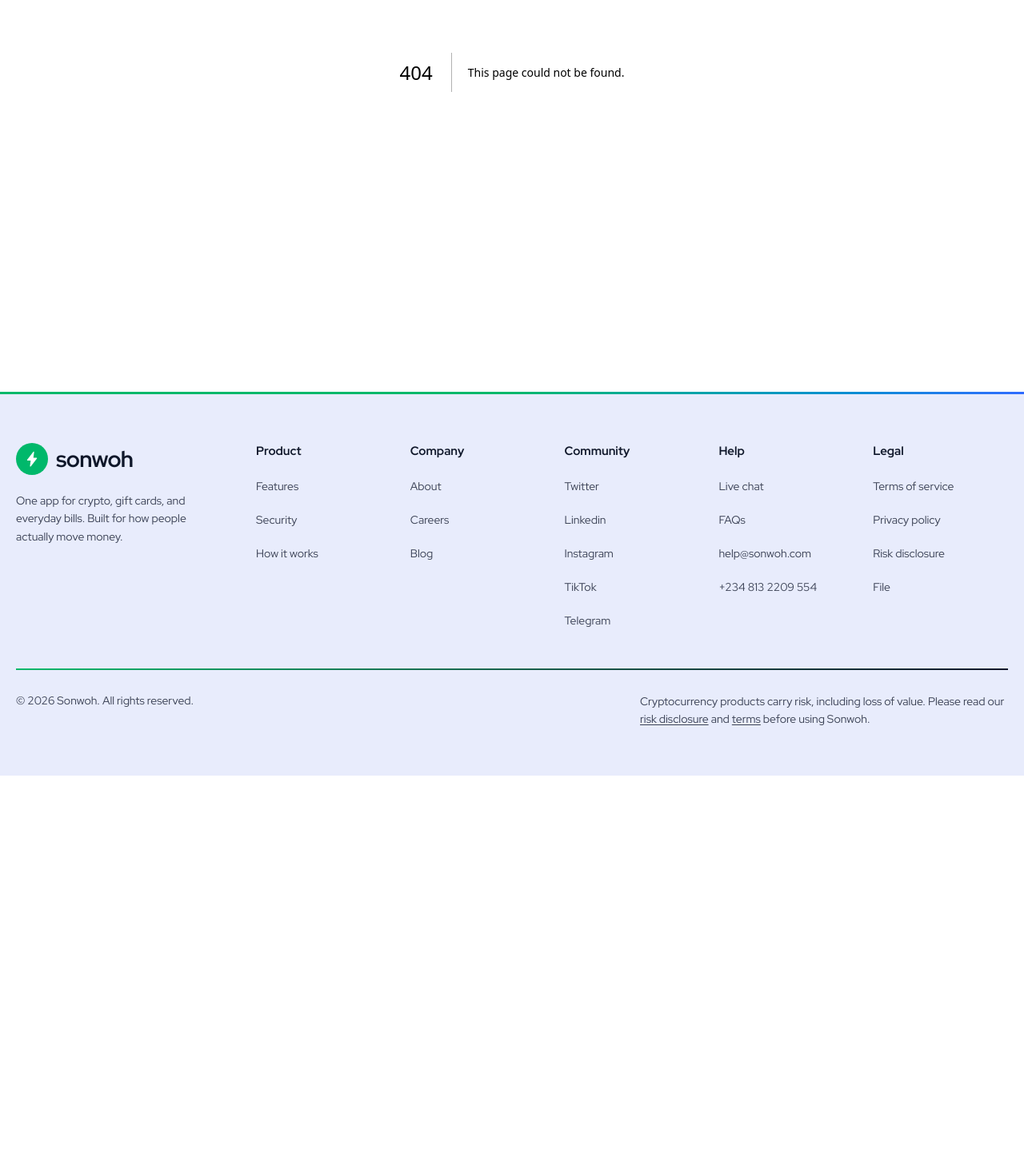
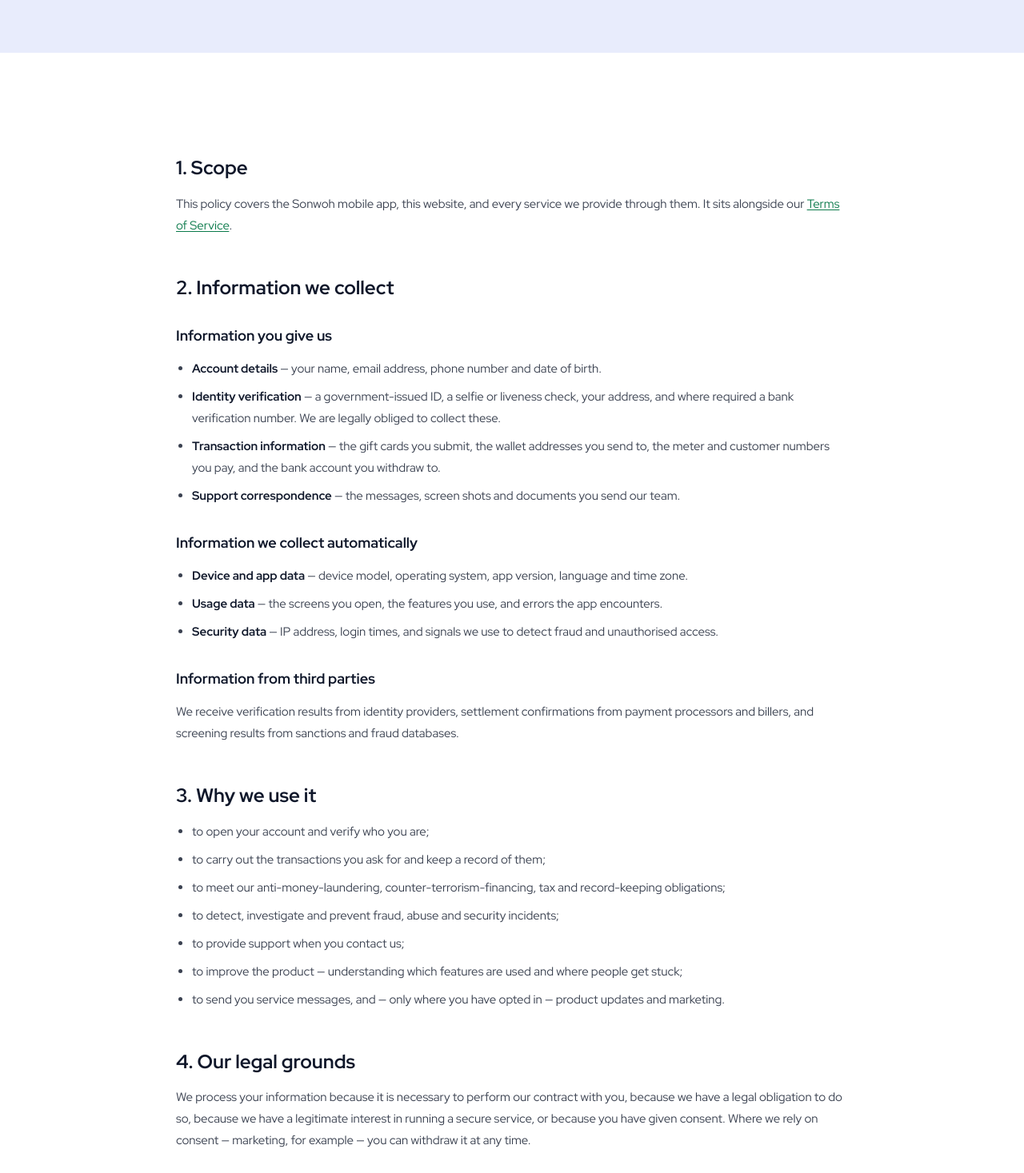
Before and after one commit to Lonepay/sonwoh, a Next.js app: page /legal/privacy in a window 1280 px wide. Before the commit this address had no page. Shown: the part 416-1883 px from the top of the page at 80% size. Before the commit the page ends 1386 px from the top, so only its background shows below. Built offline with nearby package versions, Linux system fonts and the light colour scheme.

Commit message:
privacy policy

```diff
--- /dev/null
+++ b/src/app/legal/privacy/page.tsx
@@ -0,0 +1,200 @@
+// Draft privacy policy written against the product described in the Figma file.
+// Have counsel review before this goes live.
+import type { Metadata } from "next";
+import Link from "next/link";
+import LegalPage from "@/components/LegalPage";
+
+export const metadata: Metadata = {
+  title: "Privacy Policy",
+  description:
+    "How Sonwoh collects, uses, shares and protects your personal information, and the rights you have over it.",
+};
+
+export default function PrivacyPage() {
+  return (
+    <LegalPage
+      title="Privacy Policy"
+      summary="This policy explains what personal information Sonwoh collects, why we collect it, who we share it with, and the control you have over it."
+    >
+      <h2 id="scope">1. Scope</h2>
+      <p>
+        This policy covers the Sonwoh mobile app, this website, and every
+        service we provide through them. It sits alongside our{" "}
+        <Link href="/legal/terms">Terms of Service</Link>.
+      </p>
+
+      <h2 id="what-we-collect">2. Information we collect</h2>
+      <h3>Information you give us</h3>
+      <ul>
+        <li>
+          <strong>Account details</strong> &mdash; your name, email address,
+          phone number and date of birth.
+        </li>
+        <li>
+          <strong>Identity verification</strong> &mdash; a government-issued ID,
+          a selfie or liveness check, your address, and where required a bank
+          verification number. We are legally obliged to collect these.
+        </li>
+        <li>
+          <strong>Transaction information</strong> &mdash; the gift cards you
+          submit, the wallet addresses you send to, the meter and customer
+          numbers you pay, and the bank account you withdraw to.
+        </li>
+        <li>
+          <strong>Support correspondence</strong> &mdash; the messages, screen
+          shots and documents you send our team.
+        </li>
+      </ul>
+      <h3>Information we collect automatically</h3>
+      <ul>
+        <li>
+          <strong>Device and app data</strong> &mdash; device model, operating
+          system, app version, language and time zone.
+        </li>
+        <li>
+          <strong>Usage data</strong> &mdash; the screens you open, the features
+          you use, and errors the app encounters.
+        </li>
+        <li>
+          <strong>Security data</strong> &mdash; IP address, login times, and
+          signals we use to detect fraud and unauthorised access.
+        </li>
+      </ul>
+      <h3>Information from third parties</h3>
+      <p>
+        We receive verification results from identity providers, settlement
+        confirmations from payment processors and billers, and screening results
+        from sanctions and fraud databases.
+      </p>
+
+      <h2 id="why">3. Why we use it</h2>
+      <ul>
+        <li>to open your account and verify who you are;</li>
+        <li>
+          to carry out the transactions you ask for and keep a record of them;
+        </li>
+        <li>
+          to meet our anti-money-laundering, counter-terrorism-financing, tax
+          and record-keeping obligations;
+        </li>
+        <li>
+          to detect, investigate and prevent fraud, abuse and security
+          incidents;
+        </li>
+        <li>to provide support when you contact us;</li>
+        <li>
+          to improve the product &mdash; understanding which features are used
+          and where people get stuck;
+        </li>
+        <li>
+          to send you service messages, and &mdash; only where you have opted in
+          &mdash; product updates and marketing.
+        </li>
+      </ul>
+
+      <h2 id="legal-basis">4. Our legal grounds</h2>
+      <p>
+        We process your information because it is necessary to perform our
+        contract with you, because we have a legal obligation to do so, because
+        we have a legitimate interest in running a secure service, or because
+        you have given consent. Where we rely on consent &mdash; marketing, for
+        example &mdash; you can withdraw it at any time.
+      </p>
+
+      <h2 id="sharing">5. Who we share it with</h2>
+      <p>
+        We do not sell your personal information. We share it only with:
+      </p>
+      <ul>
+        <li>
+          <strong>Service providers</strong> who help us operate &mdash;
+          identity verification, cloud hosting, payment processing, customer
+          support tooling and analytics &mdash; under contracts that limit what
+          they may do with it.
+        </li>
+        <li>
+          <strong>Billers and networks</strong>, where a payment you have
+          initiated requires it.
+        </li>
+        <li>
+          <strong>Regulators and law enforcement</strong>, where we are legally
+          required to disclose or where it is necessary to prevent a crime.
+        </li>
+        <li>
+          <strong>A successor entity</strong>, if Sonwoh is ever involved in a
+          merger, acquisition or sale of assets. We would notify you first.
+        </li>
+      </ul>
+
+      <h2 id="transfers">6. International transfers</h2>
+      <p>
+        Some of our providers operate outside Nigeria. Where your information is
+        transferred abroad we put appropriate safeguards in place so it remains
+        protected to the standard described in this policy.
+      </p>
+
+      <h2 id="retention">7. How long we keep it</h2>
+      <p>
+        We keep account and transaction records for as long as your account is
+        open and for a minimum of five years after it closes, which is the
+        retention period financial regulations require of us. Support
+        correspondence and analytics data are kept for shorter periods, and
+        anything we no longer need is deleted or anonymised.
+      </p>
+
+      <h2 id="security">8. How we protect it</h2>
+      <p>
+        Information is encrypted in transit and at rest. Access to production
+        systems is restricted to staff who need it, protected by multi-factor
+        authentication, and logged. We monitor continuously for unusual
+        activity. No system is perfectly secure, so please also do your part:
+        use a strong, unique password and never share one-time codes.
+      </p>
+
+      <h2 id="rights">9. Your rights</h2>
+      <p>You can ask us to:</p>
+      <ul>
+        <li>give you a copy of the information we hold about you;</li>
+        <li>correct anything that is inaccurate or out of date;</li>
+        <li>
+          delete information we no longer have a legal reason to keep &mdash;
+          note that records we must retain by law cannot be deleted on request;
+        </li>
+        <li>stop sending you marketing;</li>
+        <li>restrict or object to certain processing.</li>
+      </ul>
+      <p>
+        Email <a href="mailto:help@sonwoh.com">help@sonwoh.com</a> and we will
+        respond within 30 days. If you are not satisfied with our response you
+        may complain to the Nigeria Data Protection Commission.
+      </p>
+
+      <h2 id="cookies">10. Cookies and similar technologies</h2>
+      <p>
+        This website uses cookies that are necessary for it to function, and
+        analytics cookies that help us understand how the site is used. You can
+        clear or block cookies through your browser settings, though doing so
+        may affect how parts of the site work.
+      </p>
+
+      <h2 id="children">11. Children</h2>
+      <p>
+        Sonwoh is not for anyone under 18. We do not knowingly collect
+        information from children, and we delete it if we discover we have.
+      </p>
+
+      <h2 id="changes">12. Changes to this policy</h2>
+      <p>
+        We will update this policy as the product and the law change. Where a
+        change is significant we will notify you in the app or by email before
+        it takes effect.
+      </p>
+
+      <h2 id="contact">13. Contact</h2>
+      <p>
+        Sonwoh &mdash; <a href="mailto:help@sonwoh.com">help@sonwoh.com</a>{" "}
+        &mdash; <a href="tel:+2348132209554">+234 813 2209 554</a>
+      </p>
+    </LegalPage>
+  );
+}
```
